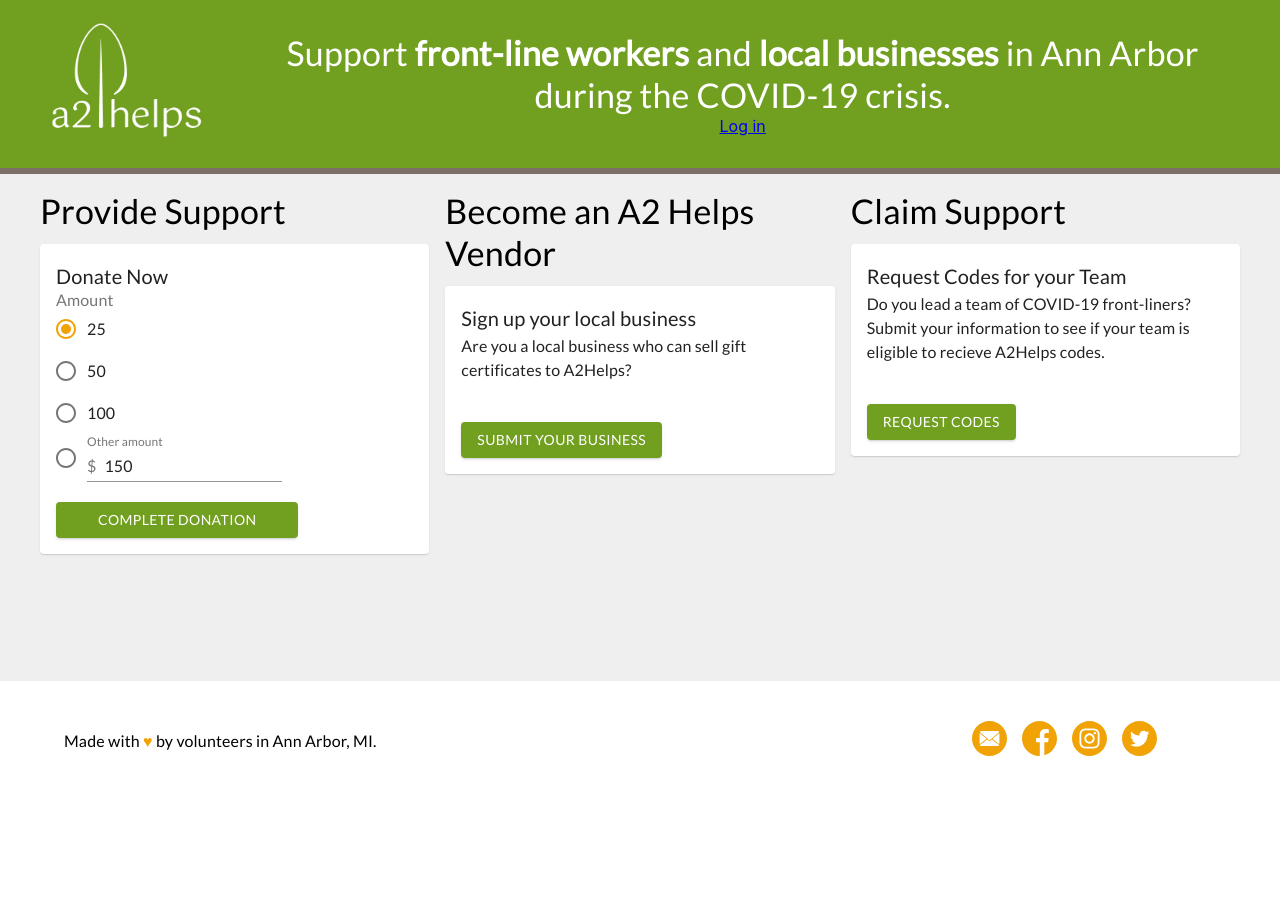
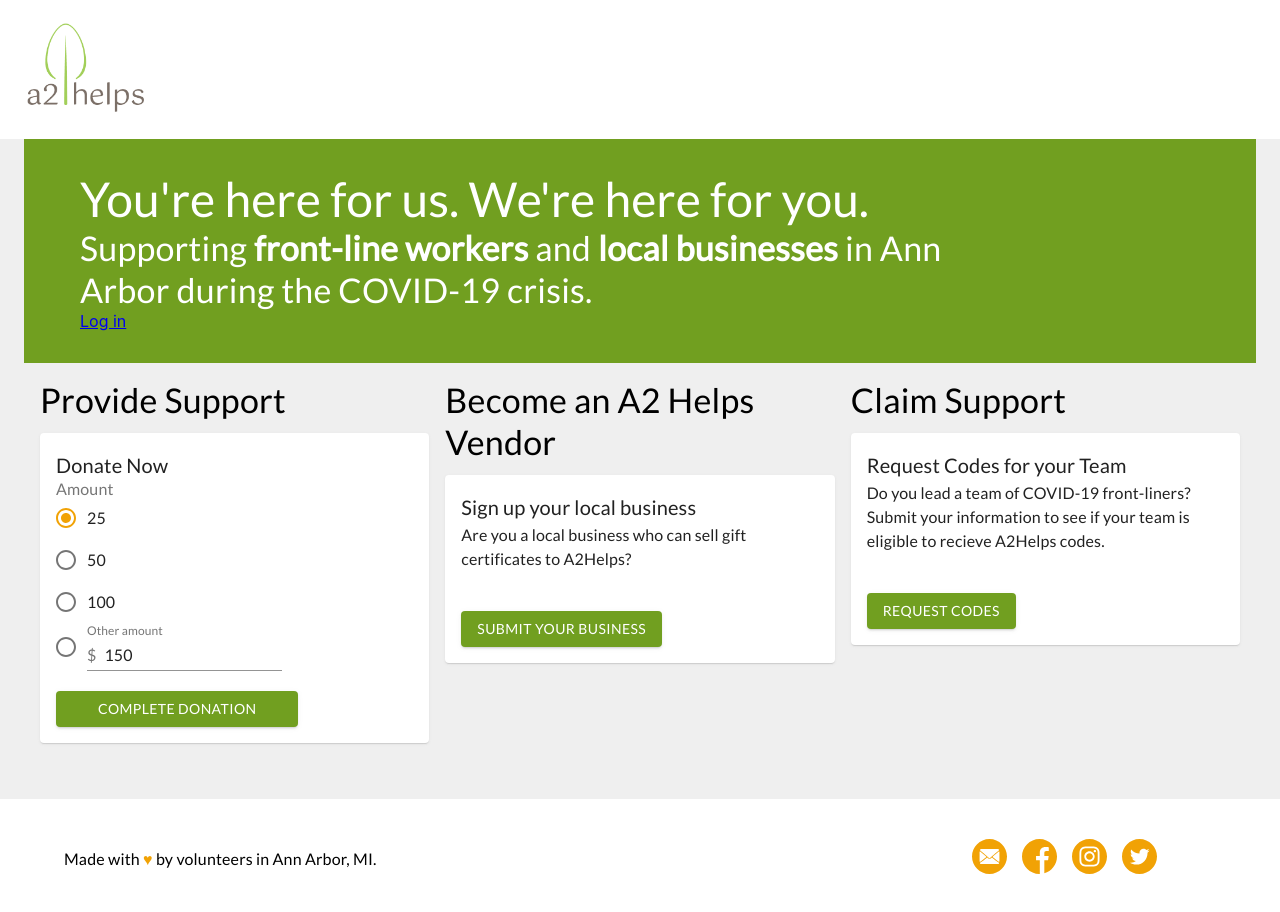
Before and after one commit to A2Helps/a2-helps-web, a React (Create React App) app: page / in a window 1280 px wide. Shown: the top 912 px of the page. Before the commit the page ends 800 px from the top, so only its background shows below. Built offline with nearby package versions, Linux system fonts and the light colour scheme; no server answers.

Commit message:
Split navigation into separate 'banner' and 'home-hero' components.

```diff
--- a/src/components/banner/index.js
+++ b/src/components/banner/index.js
@@ -10,24 +10,21 @@
 
 const useStyles = makeStyles(theme => ({
   root: {
-    textAlign: 'center',
-    backgroundColor: '#719F20',
-    borderBottom: '6px solid #7B6F68',
+    textAlign: 'left',
+    backgroundColor: '#ffffff',
     color: 'white',
   },
   font: {
     padding: 32,
   },
   img: {
-    width: '80%',
-    paddingTop: 16,
-    paddingBottom: 16,
+    width: '60%',
+    paddingTop: 20,
+    paddingBottom: 20,
   },
 }));
 
-const LogIn = () => (
-  <Link to={LOGIN}>Log in</Link>
-);
+
 
 export default function Banner() {
   const classes = useStyles();
@@ -41,14 +38,8 @@
         >
           <Grid item xs={4} sm={2}>
             <Link to={HOME}>
-              <img className={classes.img} src="logo_white_transparentBG.png" alt="A2Cares" />
+              <img className={classes.img} src="logo_fullColor_transparentBG.png" alt="A2Cares" />
             </Link>
-          </Grid>
-          <Grid item xs={12} sm={10} className={classes.font}>
-            <Typography variant="h4" color="inherit">
-              Support <strong>front-line workers</strong> and <strong>local businesses</strong> in Ann Arbor during the COVID-19 crisis.
-            </Typography>
-            <LogIn />
           </Grid>
         </Grid>
       </Container>
--- /dev/null
+++ b/src/components/home-hero/index.js
@@ -0,0 +1,55 @@
+import React from 'react';
+import { makeStyles } from '@material-ui/core/styles';
+import Grid from '@material-ui/core/Grid';
+import Typography from '@material-ui/core/Typography';
+import Container from '@material-ui/core/Container';
+import { HOME, LOGIN } from '../../util/routes';
+import {
+  Link,
+} from "react-router-dom";
+
+const useStyles = makeStyles(theme => ({
+  root: {
+    textAlign: 'left',
+    backgroundColor: '#719F20',
+    color: 'white',
+  },
+  font: {
+    padding: 32,
+  },
+  img: {
+    width: '80%',
+    paddingTop: 16,
+    paddingBottom: 16,
+  },
+}));
+
+const LogIn = () => (
+  <Link to={LOGIN}>Log in</Link>
+);
+
+export default function HomeHero() {
+  const classes = useStyles();
+
+  return (
+    <div className={classes.root}>
+      <Container>
+        <Grid
+          container
+          className={classes.center}
+        >
+          <Grid item xs={12} sm={10} className={classes.font}>
+            <Typography variant="h3" color="inherit">
+              You're here for us. We're here for you.
+            </Typography>
+            <Typography variant="h4" color="inherit">
+              Supporting <strong>front-line workers</strong> and <strong>local businesses</strong> in Ann Arbor during the COVID-19 crisis.
+            </Typography>
+            <LogIn />
+          </Grid>
+        </Grid>
+      </Container>
+
+    </div>
+  );
+}
--- a/src/pages/home.js
+++ b/src/pages/home.js
@@ -4,7 +4,9 @@
 import Donate from '../components/donate';
 import RequestCodes from '../components/request-codes';
 import BusinessSignUp from '../components/business-sign-up';
+import HomeHero from '../components/home-hero';
 import Wrapper from '../components/wrapper';
+
 
 const useStyles = makeStyles(theme => ({
   ctas: {
@@ -17,6 +19,7 @@
   const styles = useStyles();
   return (
     <Wrapper>
+      <HomeHero />
       <Grid
         spacing={2}
         container
```
